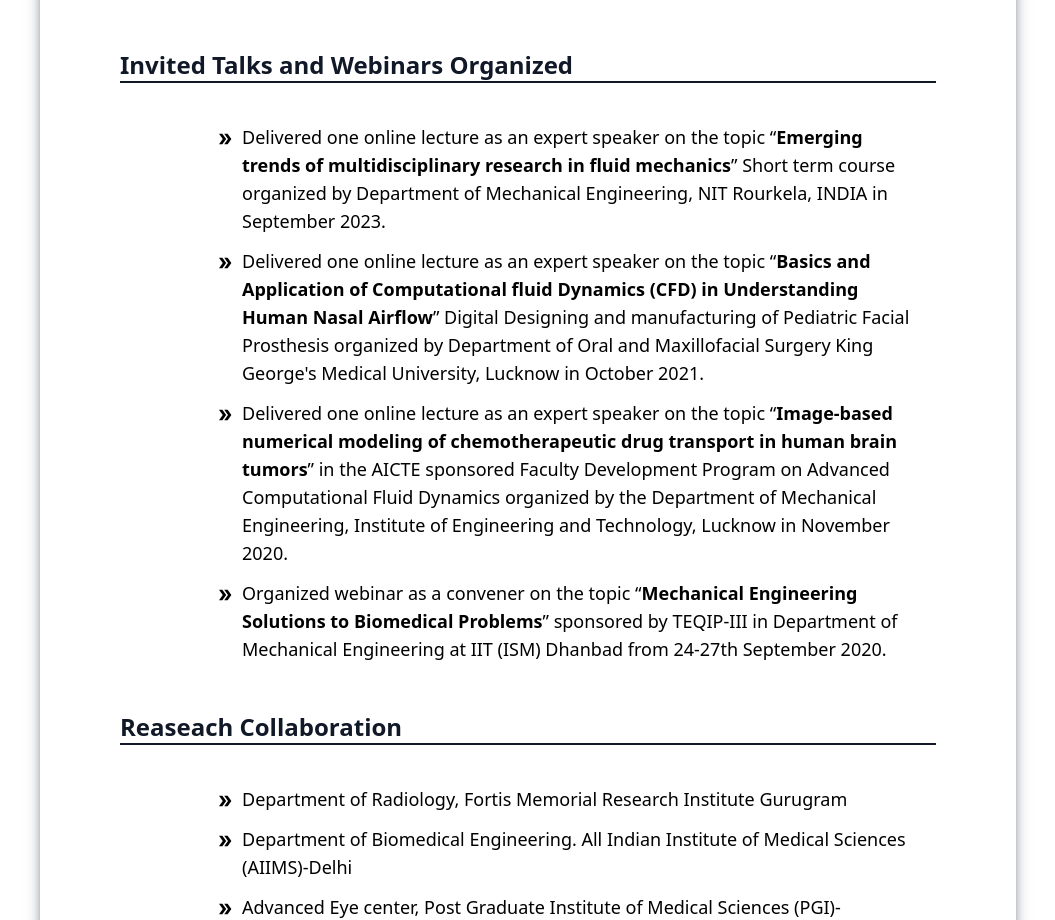
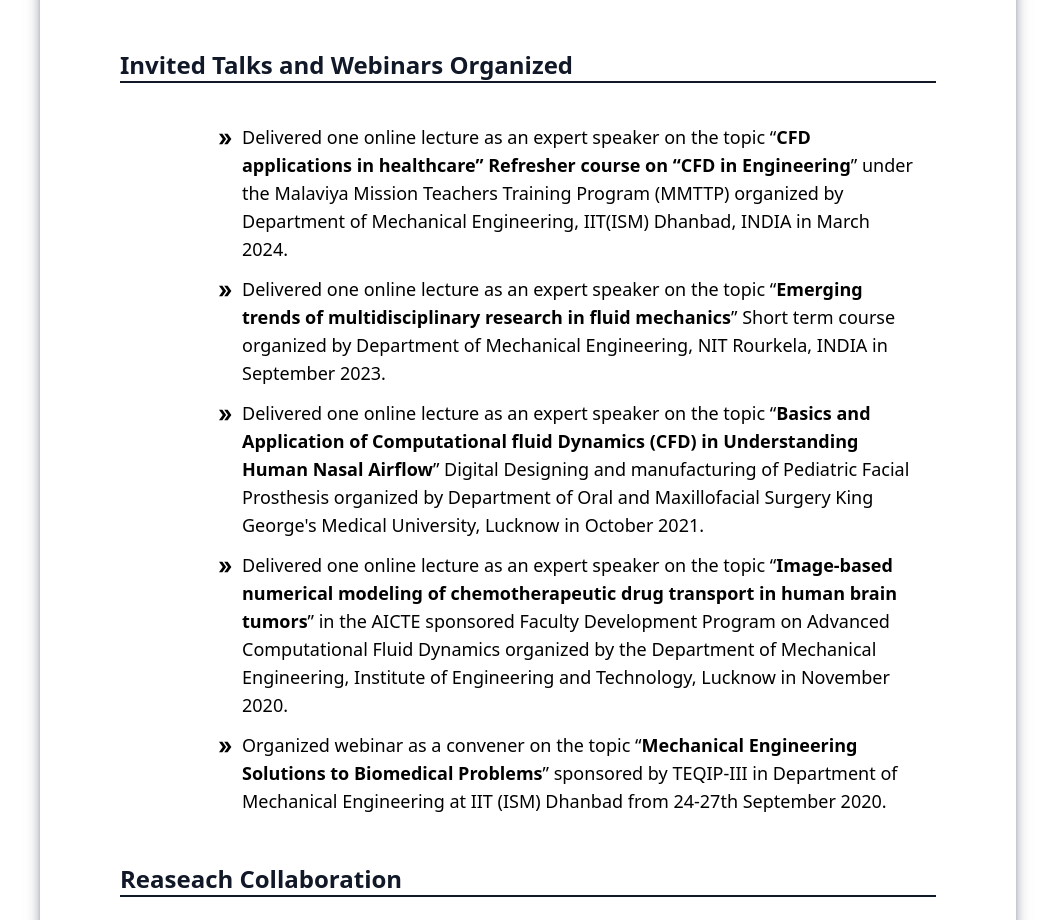
Before and after one commit to Nafis5478/Prof-Ajay-Bhandari-Website, a React (Vite) app: page /about in a window 1280 px wide. Shown: the part 963-1883 px from the top of the page, without its empty margins (112-1167 px from the left). Built offline with nearby package versions, Linux system fonts and the light colour scheme.

Commit message:
Added one lecture

```diff
--- a/src/pages/About.jsx
+++ b/src/pages/About.jsx
@@ -120,6 +120,20 @@ export default function About() {
           </h1>
           <div className="py-10 md:ml-40 md:mr-20 px-2 md:px-0">
             <ul className="flex flex-col gap-2 md:gap-3 md:text-lg">
+              <li className="flex flex-row">
+                <div className="flex flex-row gap-2">
+                  <p>
+                    <MdDoubleArrow className="inline-block" />
+                  </p>
+                  <p>
+                  Delivered one online lecture as an expert speaker on the topic  “
+                    <span className="font-semibold">
+                    CFD applications in healthcare” Refresher course on “CFD in Engineering
+                    </span>
+                    ” under the Malaviya Mission Teachers Training Program (MMTTP) organized by Department of Mechanical Engineering, IIT(ISM) Dhanbad, INDIA in March 2024.
+                  </p>
+                </div>
+              </li>
               <li className="flex flex-row">
                 <div className="flex flex-row gap-2">
                   <p>
```
